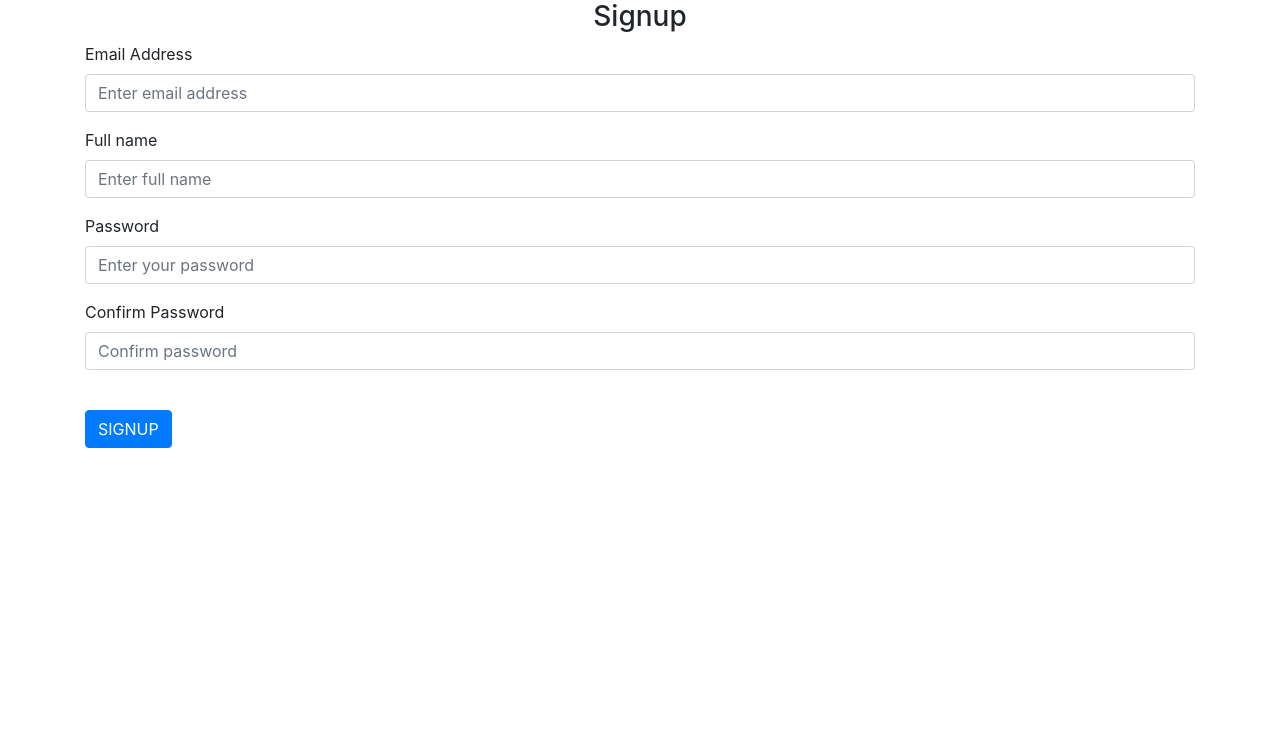
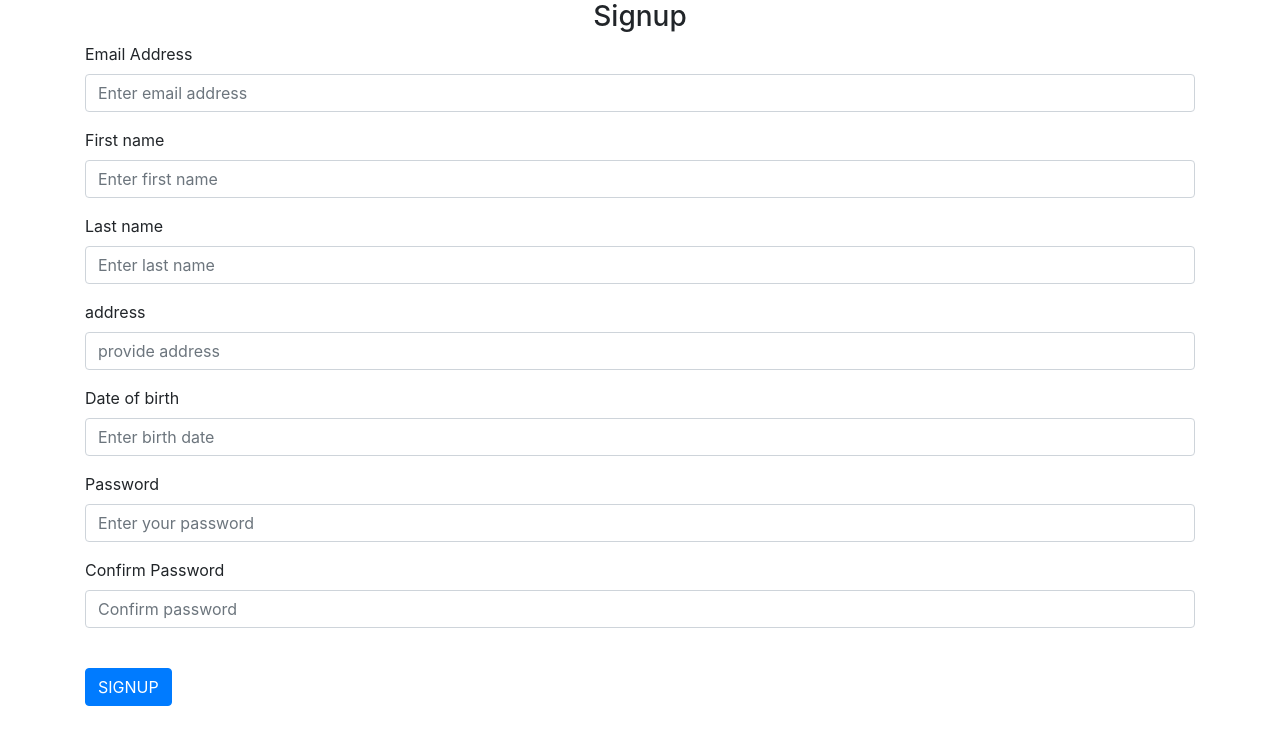
Before and after one commit to Ethiopian-boy/Medical-Image-Analysis, a Flask app: page /signup in a window 1280 px wide. Shown: the part 56-800 px from the top of the page. Run offline with Flask 3, Linux system fonts and the light colour scheme.

Commit message:
sign up, and index page

```diff
--- a/webapp/templates/base.html
+++ b/webapp/templates/base.html
@@ -20,8 +20,8 @@
             <div class="navbar-collapse collapse" id="navbar">
                 <div class="navbar-nav">
                     {% if current_user.is_authenticated %}
-                    <a class="nav-item nav-link" id="about" href="/about"><i class="fas fa-book-open"></i> About</a>
-                    <a class="nav-item nav-link" id="logout" href="/logout"> Logout</a>
+                    <a class="nav-item nav-link" id="about" href="/about"><i class="fas fa-book-open"></i>Index</a>
+                    <a class="nav-item nav-link" id="logout" href="/logout" style="text-align: center"> Logout</a>
                     <a class="nav-item nav-link" id="home" href="/"> Home</a>
 
                     {% else  %}
--- a/webapp/templates/sign_up.html
+++ b/webapp/templates/sign_up.html
@@ -17,13 +17,46 @@
           />
     </div>
     <div class="form-group">
-         <label for="fullName"><i class="fas fa-user"></i> Full name</label>
+         <label for="firstName"><i class="fas fa-user"></i> First name</label>
          <input
                type="text"
-               id="fullName"
+               id="firstName"
                class="form-control"
-               name="fullName"
-               placeholder="Enter full name"
+               name="firstName"
+               placeholder="Enter first name"
+          />
+    </div>
+
+    <div class="form-group">
+         <label for="lastName"><i class="fas fa-user"></i> Last name</label>
+         <input
+               type="text"
+               id="lastName"
+               class="form-control"
+               name="lastName"
+               placeholder="Enter last name"
+          />
+    </div>
+
+    <div class="form-group">
+         <label for="address"><i class="fas fa-user"></i> address</label>
+         <input
+               type="text"
+               id="address"
+               class="form-control"
+               name="address"
+               placeholder="provide address"
+          />
+    </div>
+
+    <div class="form-group">
+         <label for="dateOfBirth"><i class="fas fa-user"></i> Date of birth</label>
+         <input
+               type="text"
+               id="dob"
+               class="form-control"
+               name="dob"
+               placeholder="Enter birth date"
           />
     </div>
      <div class="form-group">
```
Also changed, not shown: webapp/templates/about.html (+70 -0 lines), webapp/templates/home.html (+1 -24 lines), webapp/templates/predict.html (added, +26 -0 lines), webapp/views.py (+12 -4 lines).
